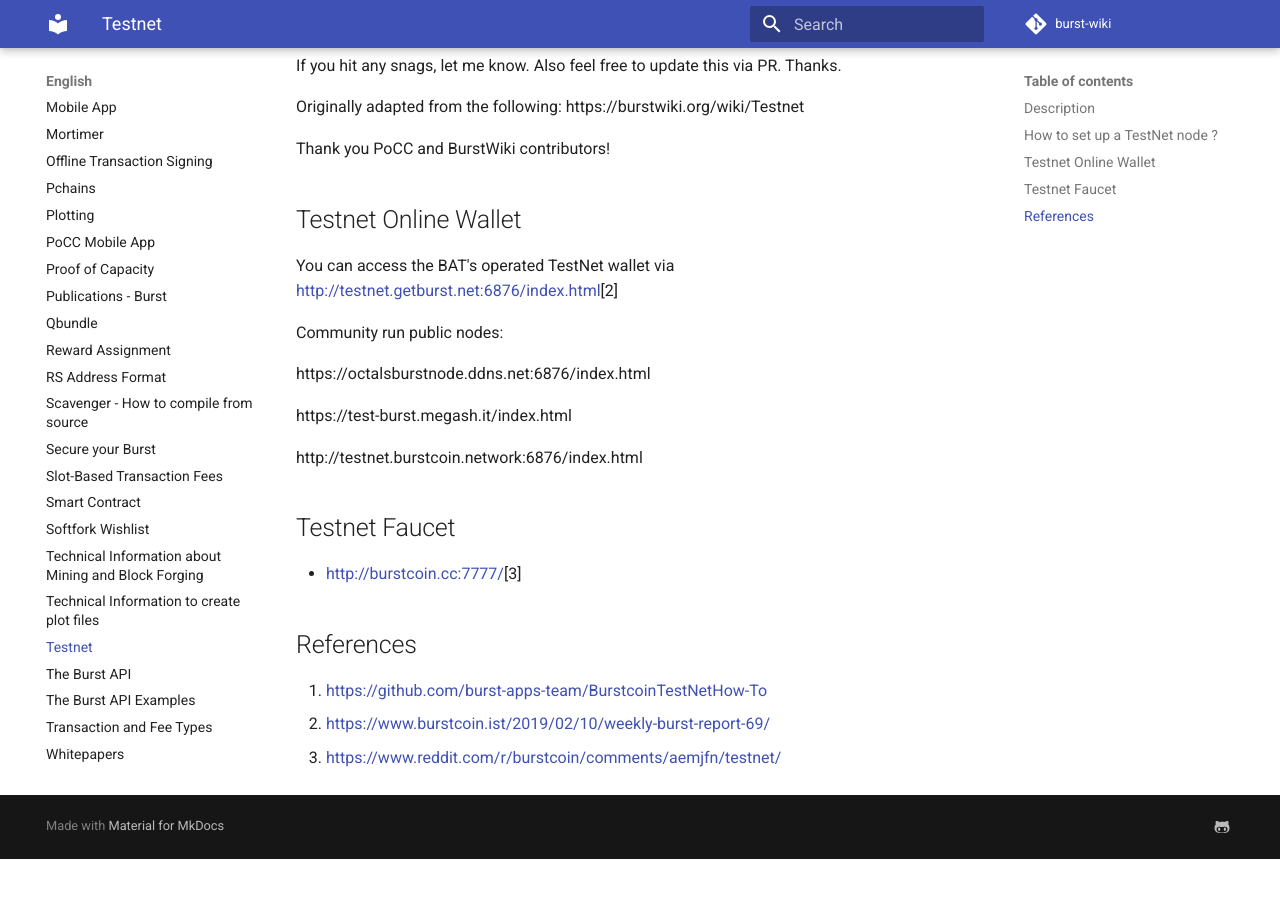
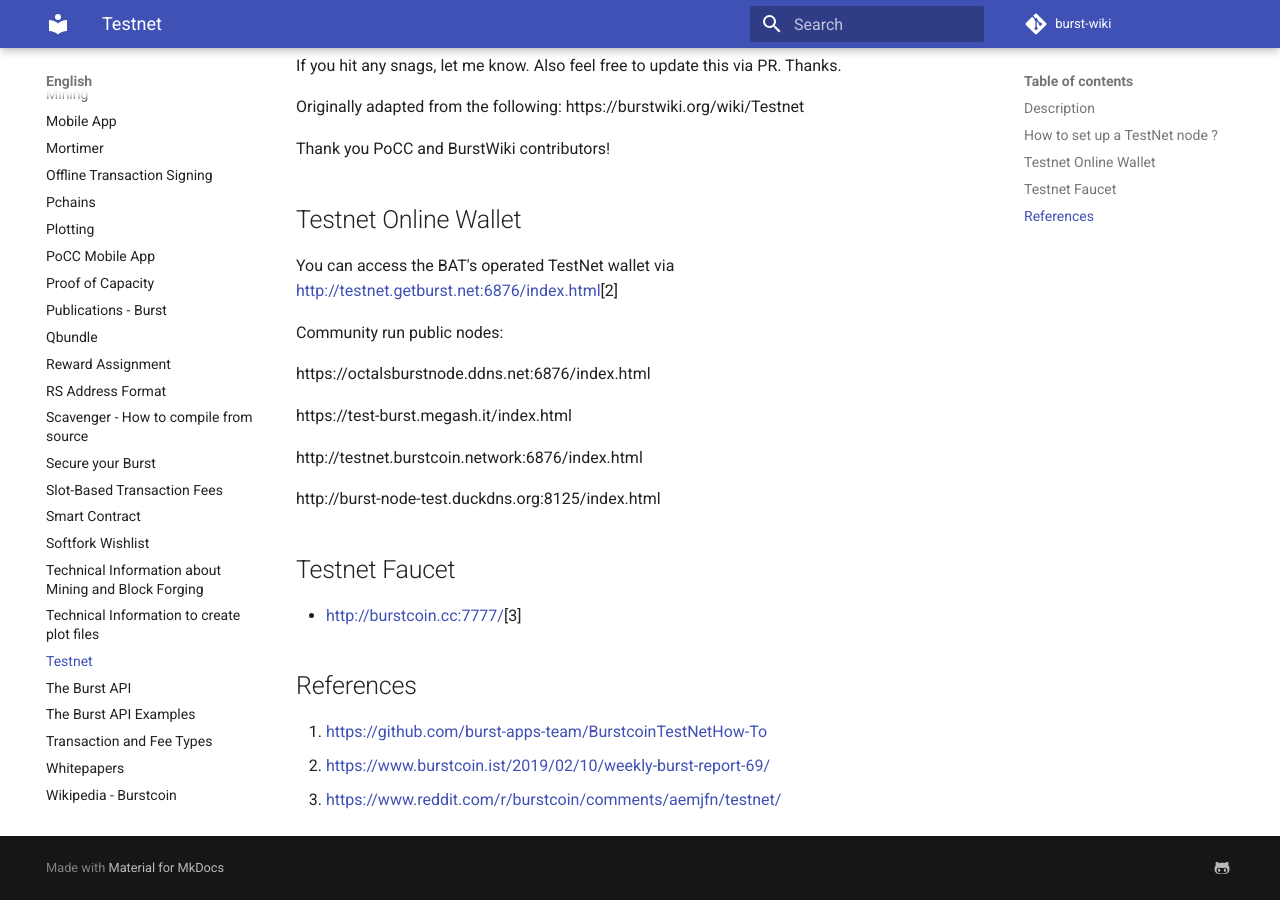
Before and after one commit to burst-apps-team/burst-wiki, an MkDocs documentation site: the page built from docs/en/testnet.md, in a window 1280 px wide and 900 px high, scrolled down 2289 px. Built offline with MkDocs 1.6.1 and Material for MkDocs 9.7.7, drawn with Linux system fonts in a browser that asks for light colours; comment, search, counter and statistics services are not loaded; old or Windows-style settings are respelled for this version of MkDocs; before the commit the page ends 3148 px from its top, so only the background shows below that; part of the change alters nothing that is shown.

Commit message:
Update testnet.md

```diff
--- a/docs/en/testnet.md
+++ b/docs/en/testnet.md
@@ -103,7 +103,9 @@ https://octalsburstnode.ddns.net:6876/index.html
 
 https://test-burst.megash.it/index.html
 
- http://testnet.burstcoin.network:6876/index.html
+http://testnet.burstcoin.network:6876/index.html
+
+http://burst-node-test.duckdns.org:8125/index.html
 
 ## Testnet Faucet
 
```
